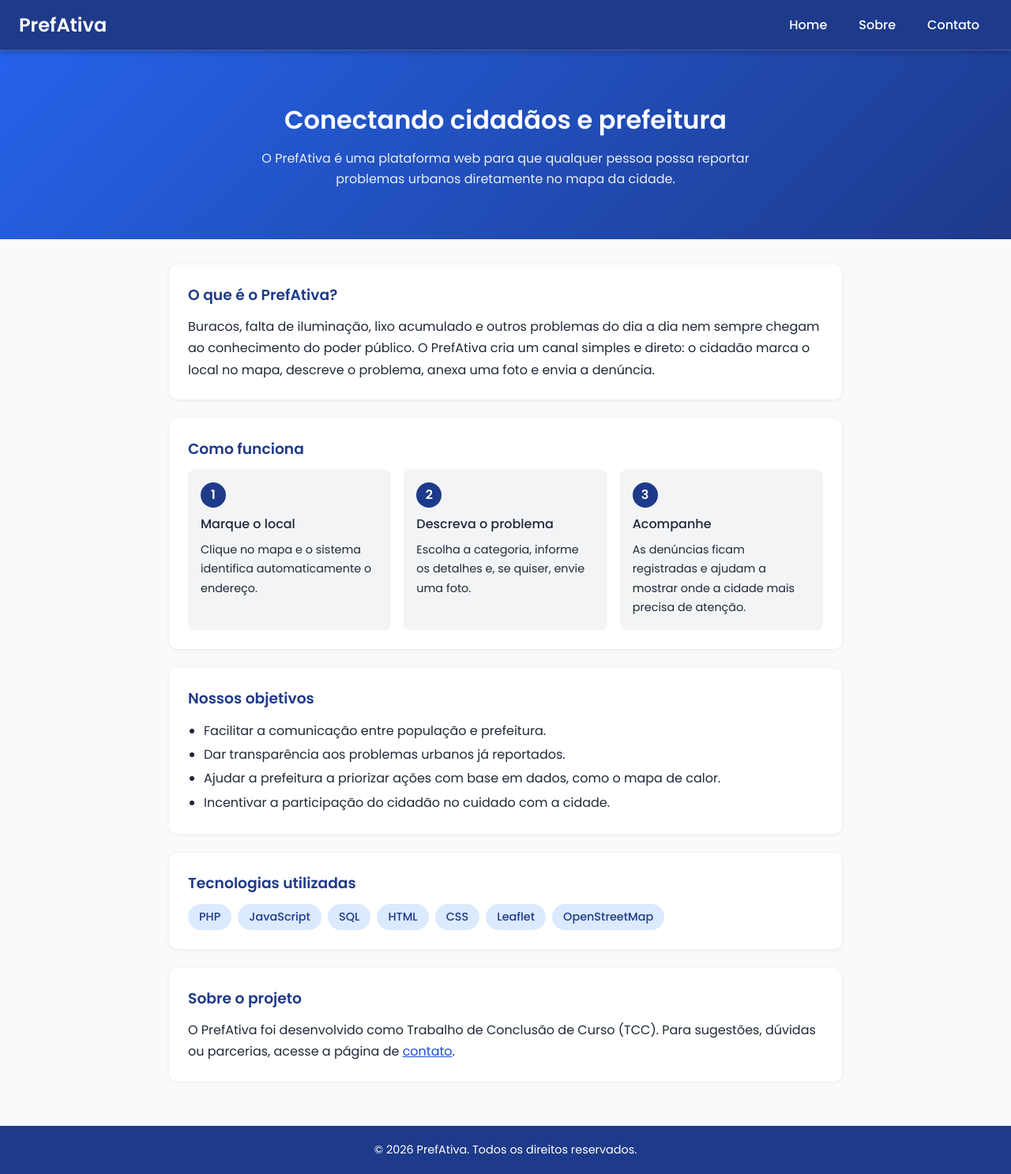
After one commit to Ccaetano10/PrefAtiva, a PHP site: page /sobre.php in a window 1280 px wide. The commit adds this page. Shown: the whole page at 79% size. Run offline with PHP 8.4, Linux system fonts and the light colour scheme.

Commit message:
Index e sobre sem banco ainda

```diff
--- /dev/null
+++ b/PrefAtiva/css/estilo.css
@@ -0,0 +1,121 @@
+* {
+  margin: 0;
+  padding: 0;
+  box-sizing: border-box;
+}
+
+body {
+  font-family: Arial, Helvetica, sans-serif;
+}
+
+/* NAV-BAR */
+nav {
+  display: flex;
+  justify-content: space-between;
+  align-items: center;
+  padding: 0 24px;
+  height: 64px;
+  background-color: #1e3a8a;
+  color: #fff;
+  font-family: 'Poppins', sans-serif;
+  border-bottom: 1px solid rgba(255, 255, 255, 0.2);
+}
+
+nav h1 {
+  font-size: 1.5rem;
+  font-weight: 600;
+}
+
+nav ul {
+  display: flex;
+  gap: 8px;
+  list-style: none;
+}
+
+nav a {
+  display: block;
+  padding: 8px 16px;
+  color: #fff;
+  text-decoration: none;
+  border-radius: 6px;
+  transition: background-color 0.2s;
+  font-weight: 500;
+}
+
+nav a:hover {
+  background-color: rgba(255, 255, 255, 0.2);
+}
+
+/* MAIN */
+
+.container {
+  display: flex;
+  height: calc(100vh - 64px); /* tela inteira menos a nav */
+}
+
+.painel {
+  width: 380px;
+  padding: 24px;
+  background-color: #f3f4f6;
+  overflow-y: auto;
+}
+
+.painel h2 {
+  margin-bottom: 8px;
+  color: #1e3a8a;
+}
+
+.dica {
+  margin-bottom: 16px;
+  font-size: 0.9rem;
+  color: #555;
+}
+
+.painel label {
+  display: block;
+  margin: 12px 0 4px;
+  font-weight: 500;
+}
+
+.painel input[type="text"],
+.painel select,
+.painel textarea {
+  width: 100%;
+  padding: 10px;
+  border: 1px solid #ccc;
+  border-radius: 6px;
+  font-family: inherit;
+  font-size: 1rem;
+}
+
+.painel textarea {
+  resize: vertical;
+}
+
+.local {
+  margin: 16px 0;
+  padding: 10px;
+  background-color: #fff;
+  border-radius: 6px;
+  font-size: 0.9rem;
+}
+
+.painel button {
+  width: 100%;
+  padding: 12px;
+  border: none;
+  border-radius: 6px;
+  background-color: #1e3a8a;
+  color: #fff;
+  font-size: 1rem;
+  cursor: pointer;
+  transition: background-color 0.2s;
+}
+
+.painel button:hover {
+  background-color: #1d4ed8;
+}
+
+#mapa {
+  flex: 1; /* ocupa todo o espaço restante */
+}
--- /dev/null
+++ b/PrefAtiva/css/sobre.css
@@ -0,0 +1,131 @@
+body {
+  font-family: 'Poppins', sans-serif;
+  background-color: #f9fafb;
+  color: #1f2937;
+}
+
+nav {
+  position: relative;
+  z-index: 10;
+  box-shadow: 0 2px 8px rgba(0, 0, 0, 0.25);
+}
+
+.hero {
+  padding: 64px 24px;
+  text-align: center;
+  background-color: #1e3a8a;
+  color: #fff;
+  background: linear-gradient(135deg, #2563eb, #1e3a8a);
+}
+
+.hero h2 {
+  margin-bottom: 12px;
+  font-size: 2rem;
+  font-weight: 600;
+}
+
+.hero p {
+  max-width: 640px;
+  margin: 0 auto;
+  line-height: 1.6;
+  opacity: 0.9;
+}
+
+.sobre {
+  max-width: 900px;
+  margin: 0 auto;
+  padding: 32px 24px;
+}
+
+.bloco {
+  margin-bottom: 24px;
+  padding: 24px;
+  background-color: #fff;
+  border-radius: 10px;
+  box-shadow: 0 1px 4px rgba(0, 0, 0, 0.08);
+}
+
+.bloco h3 {
+  margin-bottom: 12px;
+  color: #1e3a8a;
+  font-weight: 600;
+}
+
+.bloco p {
+  line-height: 1.7;
+}
+
+.bloco a {
+  color: #1d4ed8;
+}
+
+.passos {
+  display: flex;
+  gap: 16px;
+  margin-top: 8px;
+}
+
+.passo {
+  flex: 1;
+  padding: 16px;
+  background-color: #f3f4f6;
+  border-radius: 8px;
+}
+
+.passo h4 {
+  margin: 8px 0;
+  font-weight: 500;
+}
+
+.passo p {
+  font-size: 0.9rem;
+}
+
+.numero {
+  display: inline-flex;
+  align-items: center;
+  justify-content: center;
+  width: 32px;
+  height: 32px;
+  border-radius: 50%;
+  background-color: #1e3a8a;
+  color: #fff;
+  font-weight: 600;
+}
+
+.lista {
+  padding-left: 20px;
+  line-height: 1.9;
+}
+
+.tags {
+  display: flex;
+  flex-wrap: wrap;
+  gap: 8px;
+}
+
+.tags span {
+  padding: 6px 14px;
+  background-color: #dbeafe;
+  color: #1e3a8a;
+  border-radius: 999px;
+  font-size: 0.9rem;
+  font-weight: 500;
+}
+
+.rodape {
+  padding: 20px;
+  text-align: center;
+  background-color: #1e3a8a;
+  color: #fff;
+  font-size: 0.9rem;
+}
+
+@media (max-width: 700px) {
+  .passos {
+    flex-direction: column;
+  }
+  .hero h2 {
+    font-size: 1.5rem;
+  }
+}
--- /dev/null
+++ b/PrefAtiva/nav.php
@@ -0,0 +1,8 @@
+<nav>
+    <h1>PrefAtiva</h1>
+    <ul>
+        <li><a href="index.php">Home</a></li>
+        <li><a href="sobre.php">Sobre</a></li>
+        <li><a href="contato.php">Contato</a></li>
+    </ul>
+</nav>
--- /dev/null
+++ b/PrefAtiva/sobre.php
@@ -0,0 +1,99 @@
+<!DOCTYPE html>
+<html lang="pt-br">
+    <head>
+        <meta charset="UTF-8">
+        <meta name="viewport" content="width=device-width, initial-scale=1.0">
+        <title>Sobre | PrefAtiva</title>
+
+        <link rel="preconnect" href="https://fonts.googleapis.com">
+        <link rel="preconnect" href="https://fonts.gstatic.com" crossorigin>
+        <link href="https://fonts.googleapis.com/css2?family=Poppins:wght@400;500;600&display=swap" rel="stylesheet">
+        <link rel="stylesheet" href="css/estilo.css">
+        <link rel="stylesheet" href="css/sobre.css">
+    </head>
+
+    <body>
+
+        <?php require_once "./nav.php"; ?>
+
+        <header class="hero">
+            <h2>Conectando cidadãos e prefeitura</h2>
+            <p>
+            O PrefAtiva é uma plataforma web para que qualquer pessoa possa reportar
+            problemas urbanos diretamente no mapa da cidade.
+            </p>
+        </header>
+
+        <main class="sobre">
+
+            <section class="bloco">
+            <h3>O que é o PrefAtiva?</h3>
+            <p>
+                Buracos, falta de iluminação, lixo acumulado e outros problemas do dia a dia
+                nem sempre chegam ao conhecimento do poder público. O PrefAtiva cria um canal
+                simples e direto: o cidadão marca o local no mapa, descreve o problema, anexa
+                uma foto e envia a denúncia.
+            </p>
+            </section>
+
+            <section class="bloco">
+            <h3>Como funciona</h3>
+            <div class="passos">
+                <div class="passo">
+                <span class="numero">1</span>
+                <h4>Marque o local</h4>
+                <p>Clique no mapa e o sistema identifica automaticamente o endereço.</p>
+                </div>
+                <div class="passo">
+                <span class="numero">2</span>
+                <h4>Descreva o problema</h4>
+                <p>Escolha a categoria, informe os detalhes e, se quiser, envie uma foto.</p>
+                </div>
+                <div class="passo">
+                <span class="numero">3</span>
+                <h4>Acompanhe</h4>
+                <p>As denúncias ficam registradas e ajudam a mostrar onde a cidade mais precisa de atenção.</p>
+                </div>
+            </div>
+            </section>
+
+            <section class="bloco">
+            <h3>Nossos objetivos</h3>
+            <ul class="lista">
+                <li>Facilitar a comunicação entre população e prefeitura.</li>
+                <li>Dar transparência aos problemas urbanos já reportados.</li>
+                <li>Ajudar a prefeitura a priorizar ações com base em dados, como o mapa de calor.</li>
+                <li>Incentivar a participação do cidadão no cuidado com a cidade.</li>
+            </ul>
+            </section>
+
+            <section class="bloco">
+            <h3>Tecnologias utilizadas</h3>
+            <div class="tags">
+                <span>PHP</span>
+                <span>JavaScript</span>
+                <span>SQL</span>
+                <span>HTML</span>
+                <span>CSS</span>
+                <span>Leaflet</span>
+                <span>OpenStreetMap</span>
+            </div>
+            </section>
+
+            <section class="bloco">
+            <h3>Sobre o projeto</h3>
+            <p>
+                O PrefAtiva foi desenvolvido como Trabalho de Conclusão de Curso (TCC).
+                Para sugestões, dúvidas ou parcerias, acesse a página de
+                <a href="contato.php">contato</a>.
+            </p>
+            </section>
+
+        </main>
+
+        <footer class="rodape">
+            <p>&copy; <?php echo date('Y'); ?> PrefAtiva. Todos os direitos reservados.</p>
+        </footer>
+
+    </body>
+</html>
```
Also changed, not shown: PrefAtiva/index.php (+52 -0 lines), PrefAtiva/js/mapa.js (added, +75 -0 lines).
